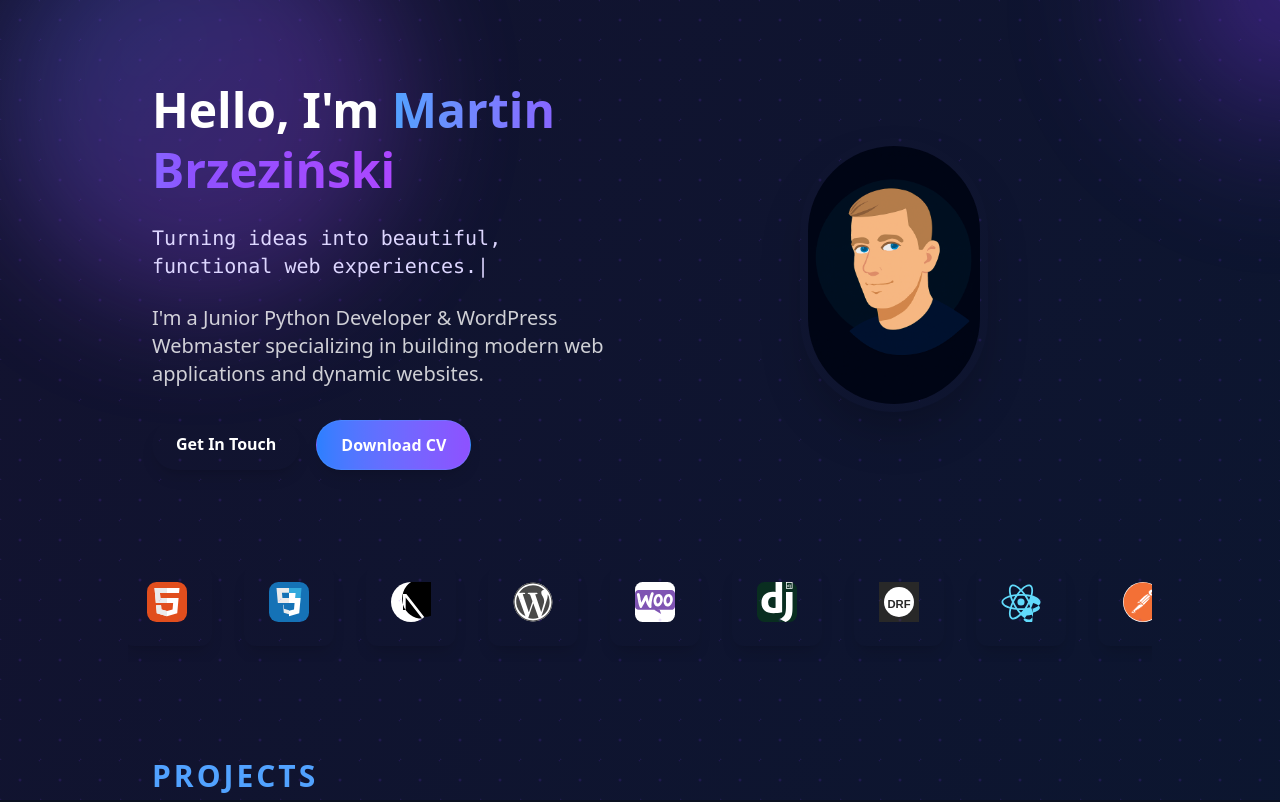
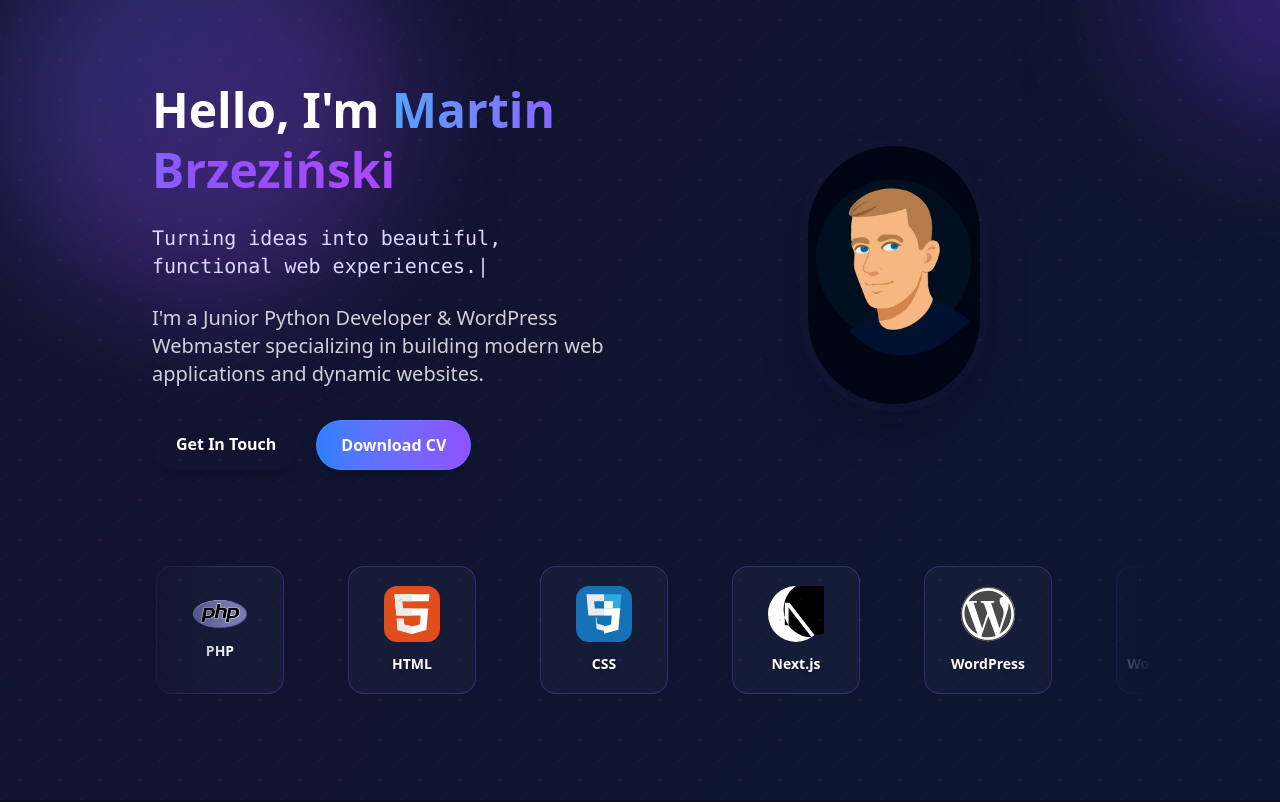
Before and after one commit to Martini310/portfolio, a Next.js app: page / in a window 1280 px wide. Shown: the top 802 px of the page. Built offline with nearby package versions, Linux system fonts and the light colour scheme.

Commit message:
feat: Enhance SkillsCarousel component with improved styling and layout; add mask image effect and adjust logo display

```diff
--- a/src/app/page.tsx
+++ b/src/app/page.tsx
@@ -149,7 +149,15 @@ function SkillsCarousel() {
   const logos = [...skills, ...skills];
 
   return (
-    <div className="w-full overflow-hidden py-4 group">
+    <div
+      className="w-full overflow-hidden py-4 group"
+      style={{
+        WebkitMaskImage:
+          "linear-gradient(to right, transparent 0%, black 10%, black 90%, transparent 100%)",
+        maskImage:
+          "linear-gradient(to right, transparent 0%, black 10%, black 90%, transparent 100%)",
+      }}
+    >
       <div
         className="flex gap-8 animate-carousel group-hover:[animation-play-state:paused]"
         style={{ width: `${logos.length * 120}px` }}
@@ -157,16 +165,22 @@ function SkillsCarousel() {
         {logos.map((skill, i) => (
           <div
             key={i}
-            className="group/logo flex flex-col items-center bg-gradient-to-br from-gradient-start via-gradient-mid to-gradient-end rounded-xl p-4 shadow-lg min-w-[90px]"
+            className="group/logo flex flex-col items-center min-w-[160px]"
           >
-            <Image
-              src={skill.logo}
-              alt={skill.name}
-              width={40}
-              height={40}
-              className="mb-2 transition-transform duration-300 group-hover/logo:scale-110 group-hover/logo:rotate-6"
-            />
-            {/* <span className="text-sm text-white font-semibold">{skill.name}</span> */}
+            <div
+              className="transition-transform duration-300 rounded-2xl bg-[#181f3a]/80 border border-violet-500/30 group-hover/logo:border-violet-400 group-hover/logo:shadow-[0_0_12px_2px_rgba(139,92,246,0.4)] w-32 h-32 flex flex-col items-center justify-center scale-100 group-hover/logo:scale-105"
+            >
+              <Image
+                src={skill.logo}
+                alt={skill.name}
+                width={56}
+                height={56}
+                className="transition-transform duration-300 group-hover/logo:scale-110 group-hover/logo:rotate-3 mb-2"
+              />
+              <span className="text-sm text-white font-semibold text-center drop-shadow-sm select-none mt-1 font-inter">
+                {skill.name}
+              </span>
+            </div>
           </div>
         ))}
       </div>
```
